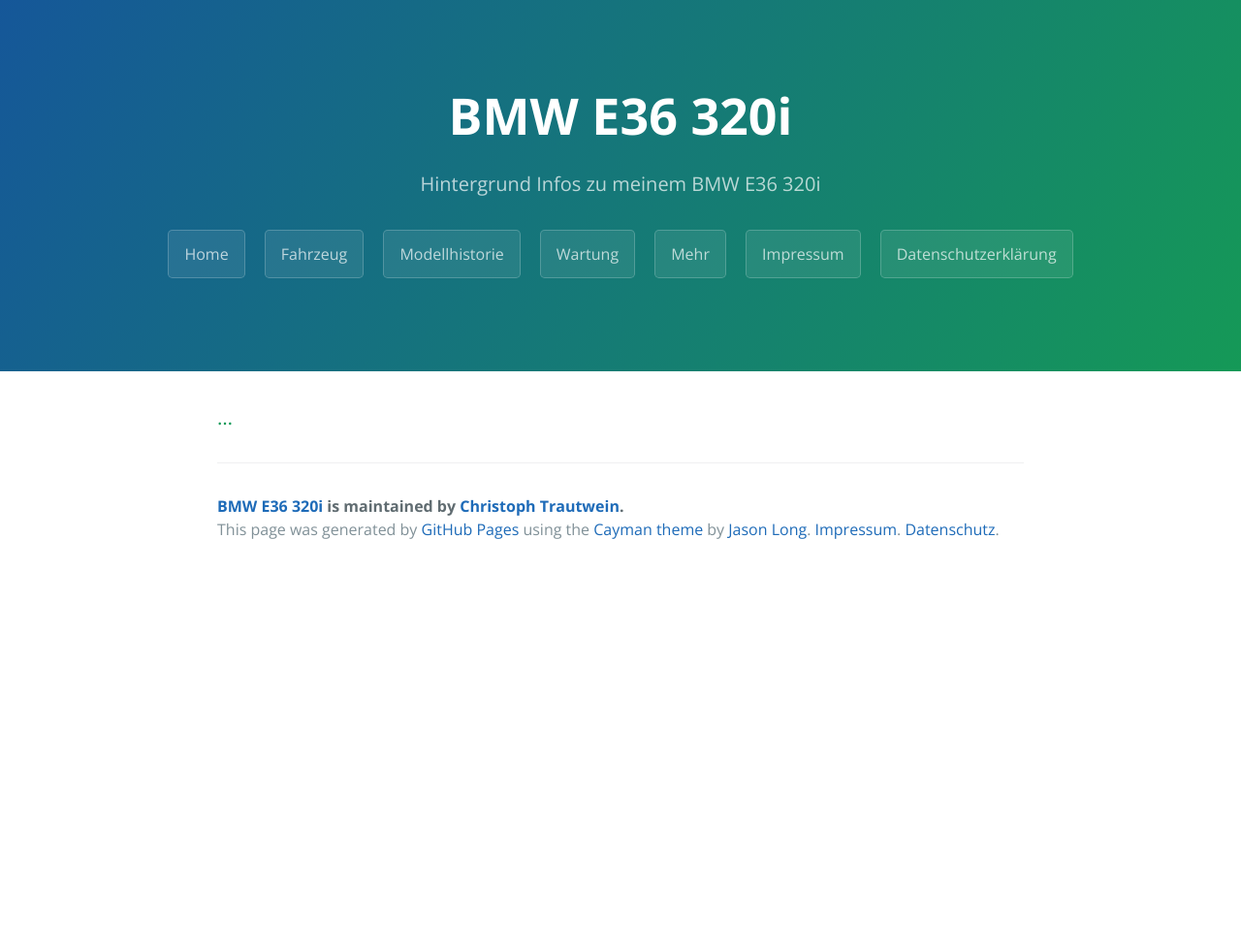
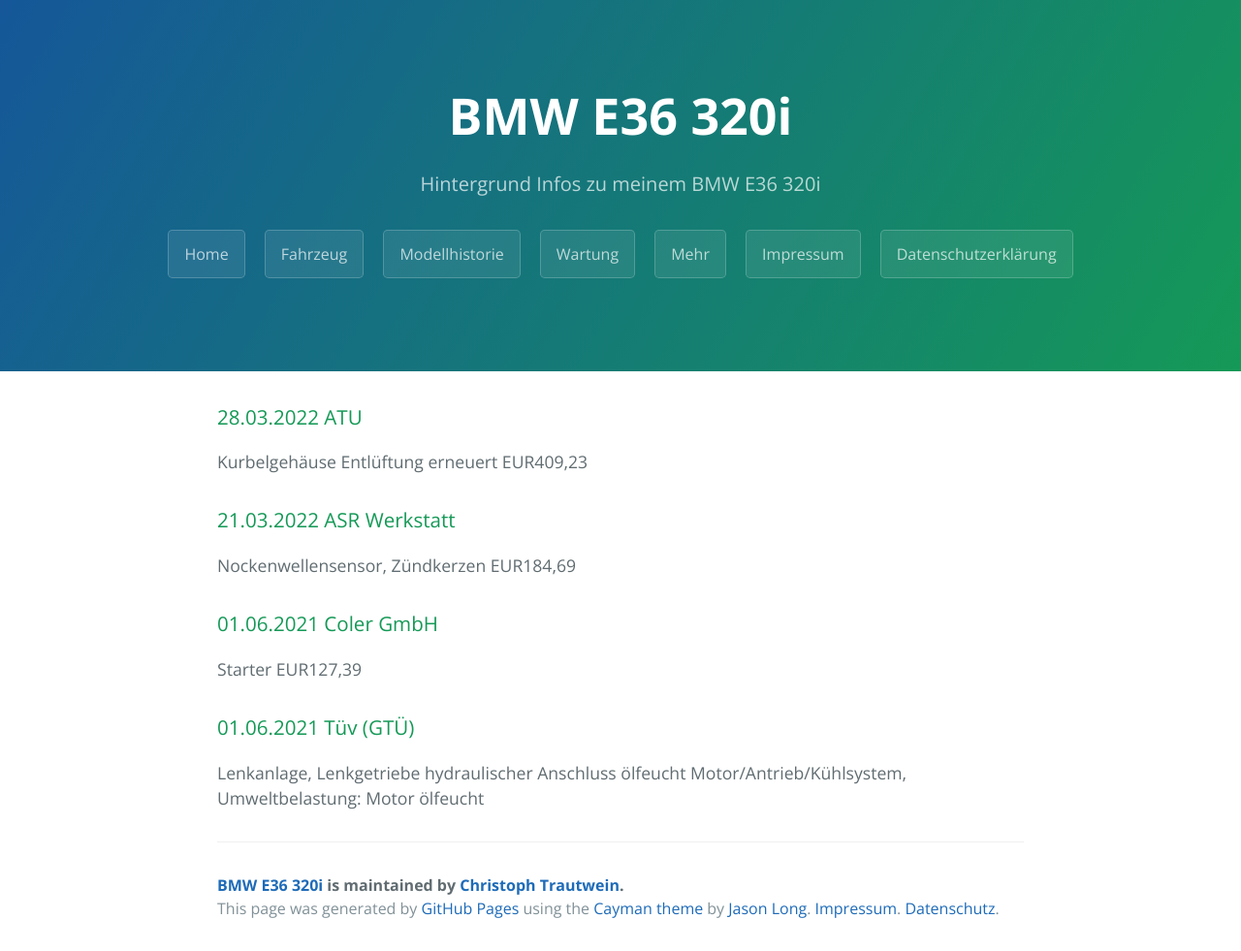
Before and after one commit to trautw/SCD-Quickstart, a Jekyll site: the page built from docs/_pages/03_maintenance.md, in a window 1280 px wide. Shown: the whole page at 97% size. Built offline with Jekyll 4.4.1, drawn with Linux system fonts in a browser that asks for light colours; before the commit the page ends 900 px from its top, so only the background shows below that.

Commit message:
Update 03_maintenance.md

```diff
--- a/docs/_pages/03_maintenance.md
+++ b/docs/_pages/03_maintenance.md
@@ -4,4 +4,15 @@ title: Wartung
 permalink: /maintenance/
 ---
 
-### ...
+### 28.03.2022 ATU
+Kurbelgehäuse Entlüftung erneuert EUR409,23
+
+### 21.03.2022 ASR Werkstatt
+Nockenwellensensor, Zündkerzen EUR184,69
+
+### 01.06.2021 Coler GmbH
+Starter EUR127,39
+
+### 01.06.2021 Tüv (GTÜ)
+Lenkanlage, Lenkgetriebe hydraulischer Anschluss ölfeucht
+Motor/Antrieb/Kühlsystem, Umweltbelastung: Motor ölfeucht
```
